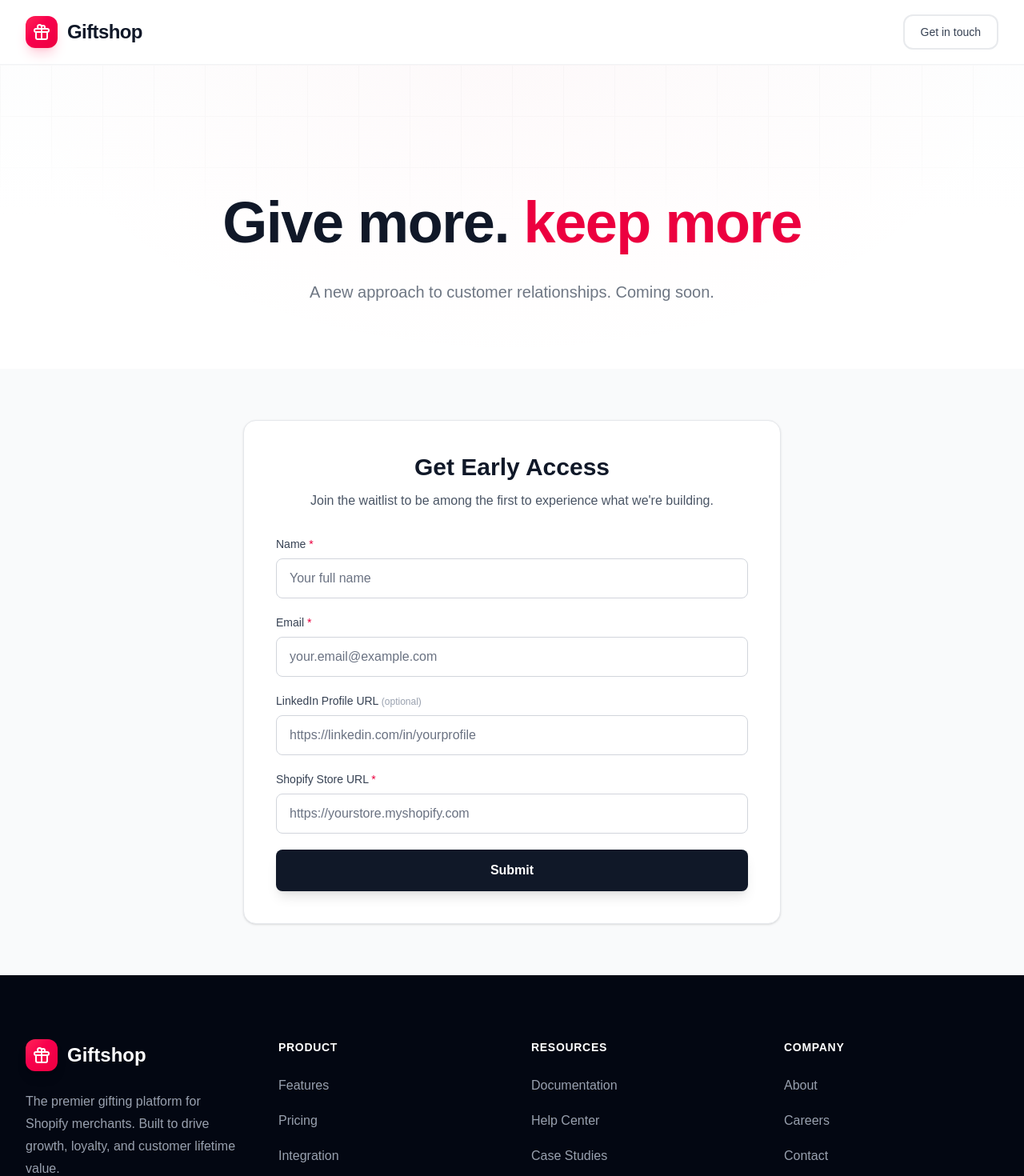
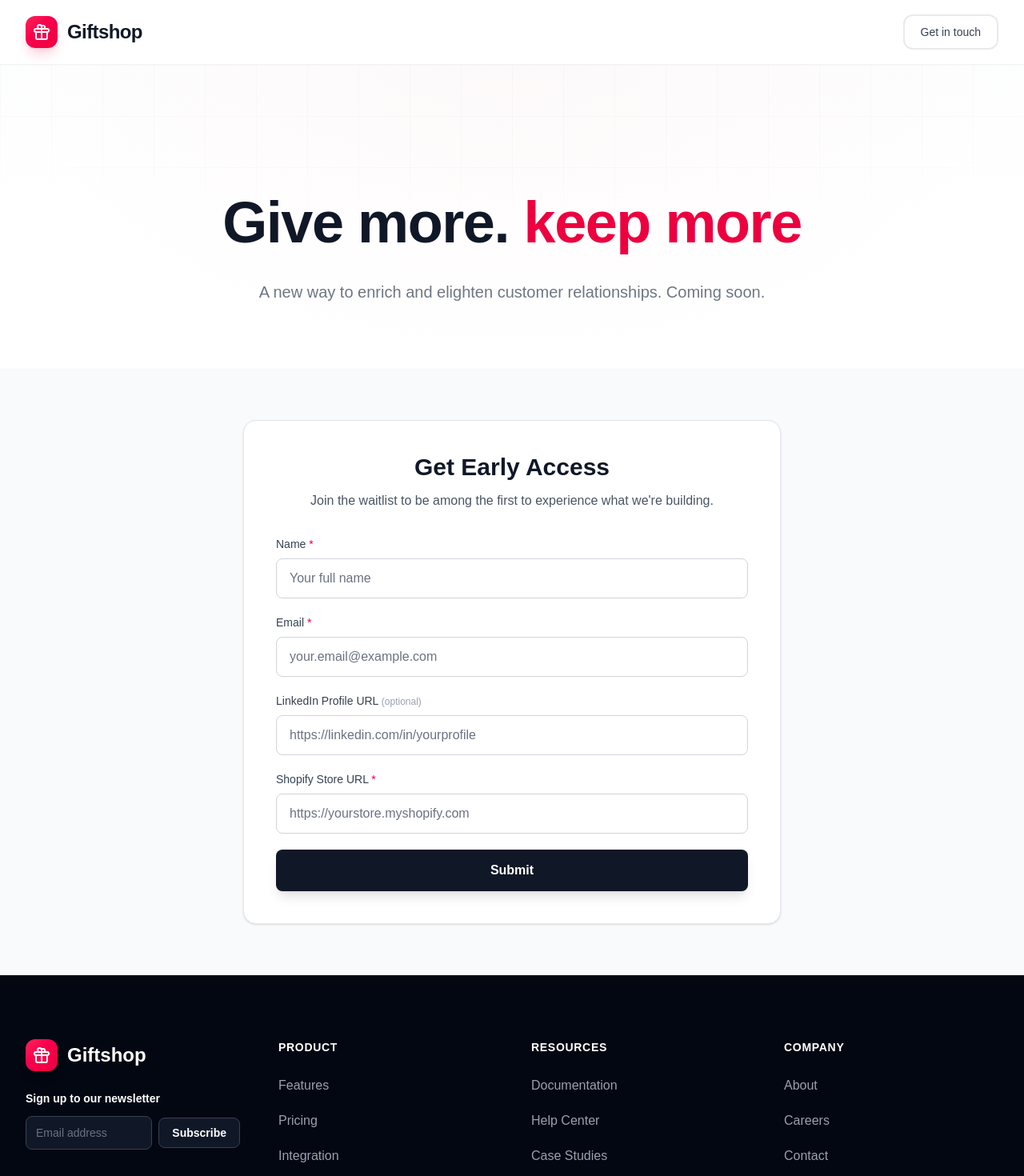
Before and after one commit to giftshop-app/giftshop-site, a Next.js app: page / in a window 1280 px wide. Shown: the top 1470 px of the page at 80% size. Built offline with nearby package versions, Linux system fonts and the light colour scheme.

Commit message:
Update subheadline text and remove footer description

```diff
--- a/app/page.tsx
+++ b/app/page.tsx
@@ -128,7 +128,7 @@ export default function Home() {
 
           {/* Subheadline - Vague and Elusive */}
           <p className="mt-8 text-xl leading-relaxed text-gray-600 max-w-2xl mx-auto opacity-80">
-            A new approach to customer relationships. Coming soon.
+            A new way to enrich and elighten customer relationships. Coming soon.
           </p>
 
         </div>
@@ -251,9 +251,6 @@ export default function Home() {
                 </div>
                 <span className="text-2xl font-bold text-white">Giftshop</span>
               </div>
-              <p className="text-base leading-7 text-gray-400 mb-6">
-                The premier gifting platform for Shopify merchants. Built to drive growth, loyalty, and customer lifetime value.
-              </p>
 
               {/* Newsletter Signup */}
               <div>
```
